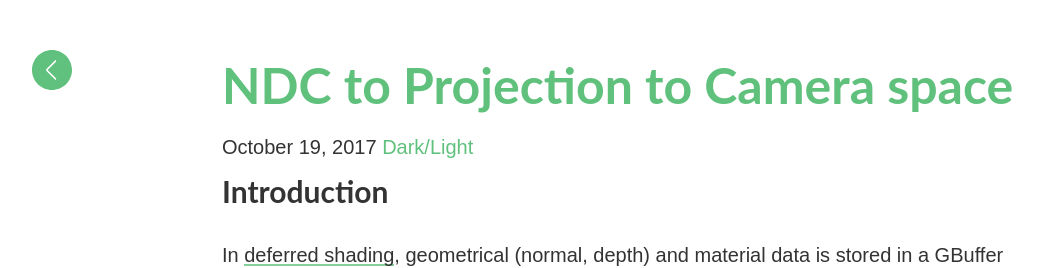
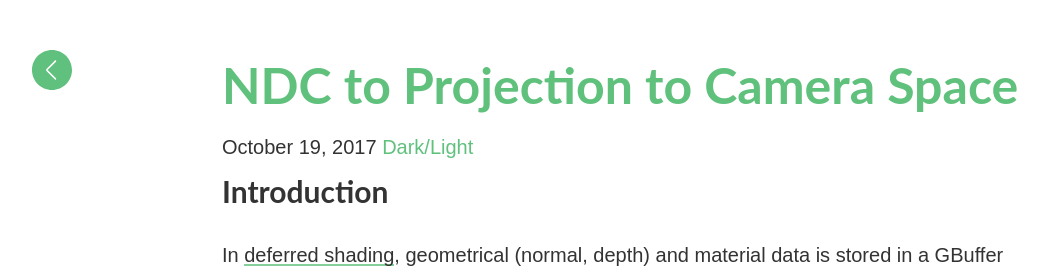
Before and after one commit to matt77hias/Blog, a Jekyll site: the page built from _posts/2017-09-07-ndc-to-projection-to-view-space.md, in a window 1280 px wide and 900 px high. Shown: the top 268 px of the window, without its empty margins (18-1071 px from the left). Built offline with Jekyll 4.4.1, drawn with Linux system fonts in a browser that asks for light colours; formulas are drawn with MathJax 3; comment, search, counter and statistics services are not loaded.

```diff
--- a/_posts/2017-09-07-ndc-to-projection-to-view-space.md
+++ b/_posts/2017-09-07-ndc-to-projection-to-view-space.md
@@ -1,6 +1,6 @@
 ---
 layout: post
-title:  "NDC to Projection to Camera space"
+title:  "NDC to Projection to Camera Space"
 date:   2017-10-19
 categories: transformations
 ---
```
